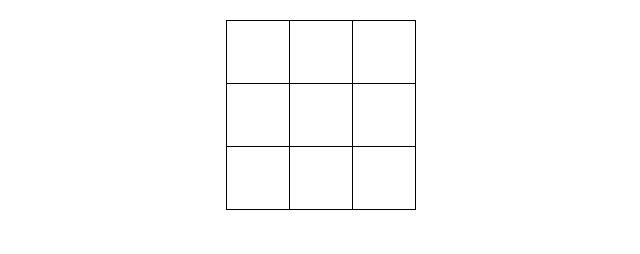
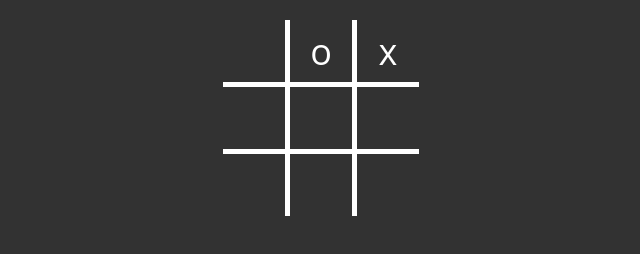
Before and after one commit to Ch1charito/Tic-Tac-Toe, a plain HTML site: page index.html in a window 1280 px wide. Shown: the whole page, without its empty margins (319-959 px from the left). Drawn offline with Linux system fonts and the light colour scheme.

Commit message:
edited css

```diff
--- a/script.js
+++ b/script.js
@@ -1,7 +1,7 @@
 let fields = [
     null, //0
-    null, //1
-    null, //2
+    'circle', //1
+    'cross', //2
     null, //3
     null, //4
     null, //5
--- a/style.css
+++ b/style.css
@@ -1,13 +1,23 @@
+body {
+    background-color: #323232;
+    font-family: 'Open Sans', sans-serif;
+    color: white;
+    margin: 0;
+    padding: 0;
+}
+
 table {
     border-collapse: collapse;
     margin: 20px auto;
+    border-style: hidden;/* äußere Rahmen entfernen */
 }
+
 td {
     width: 60px;
     height: 60px;
     text-align: center;
     vertical-align: middle;
-    border: 1px solid #000;
+    border: 5px solid white;
     font-size: 36px;
     cursor: pointer;
 }
```
